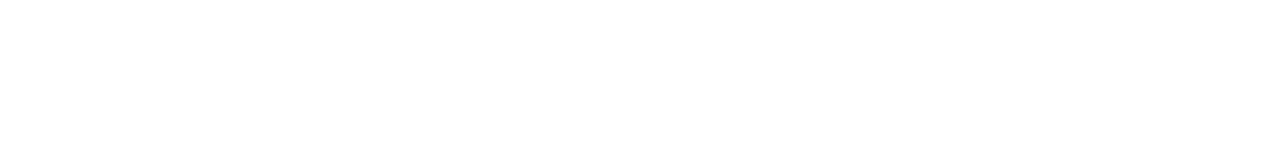
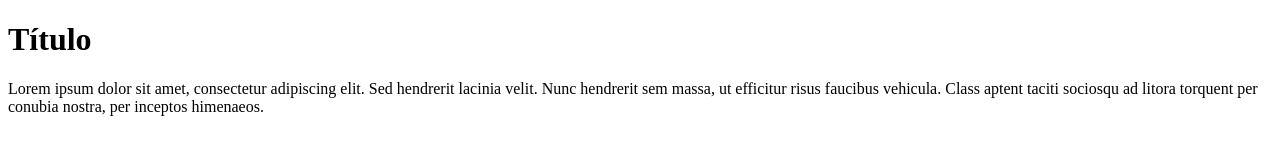
Before and after one commit to PaoRex/html_y_css, a plain HTML site: page curso_css/introduccion/index.html in a window 1280 px wide. Drawn offline with Linux system fonts and the light colour scheme.

Commit message:
Update index.html

```diff
--- a/curso_css/introduccion/index.html
+++ b/curso_css/introduccion/index.html
@@ -6,6 +6,10 @@
     <title>Introducción a CSS</title>
   </head>
   <body>
-
+    <h1>Título</h1>
+    <p>Lorem ipsum dolor sit amet, consectetur adipiscing elit. Sed hendrerit lacinia velit.
+       Nunc hendrerit sem massa, ut efficitur risus faucibus vehicula.
+       Class aptent taciti sociosqu ad litora torquent per conubia nostra, per inceptos himenaeos.
+    </p>
   </body>
 </html>
```
